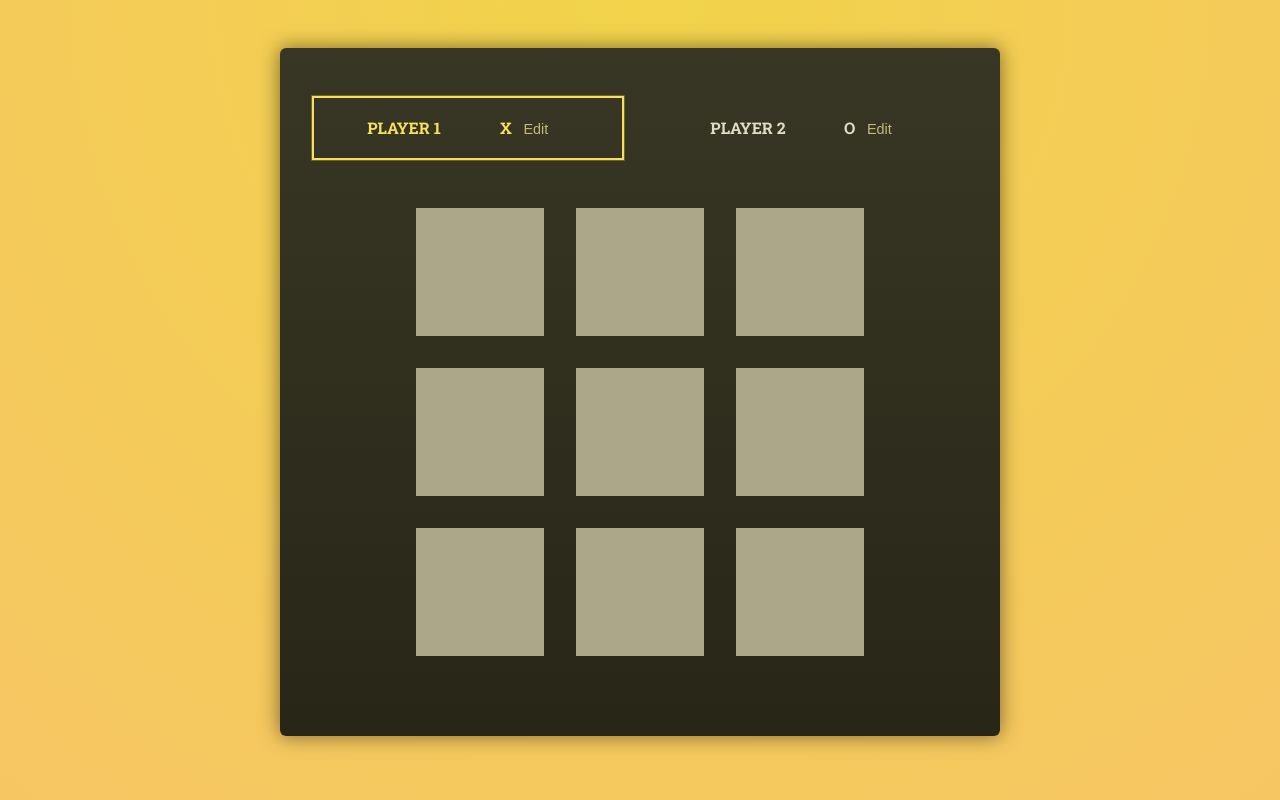
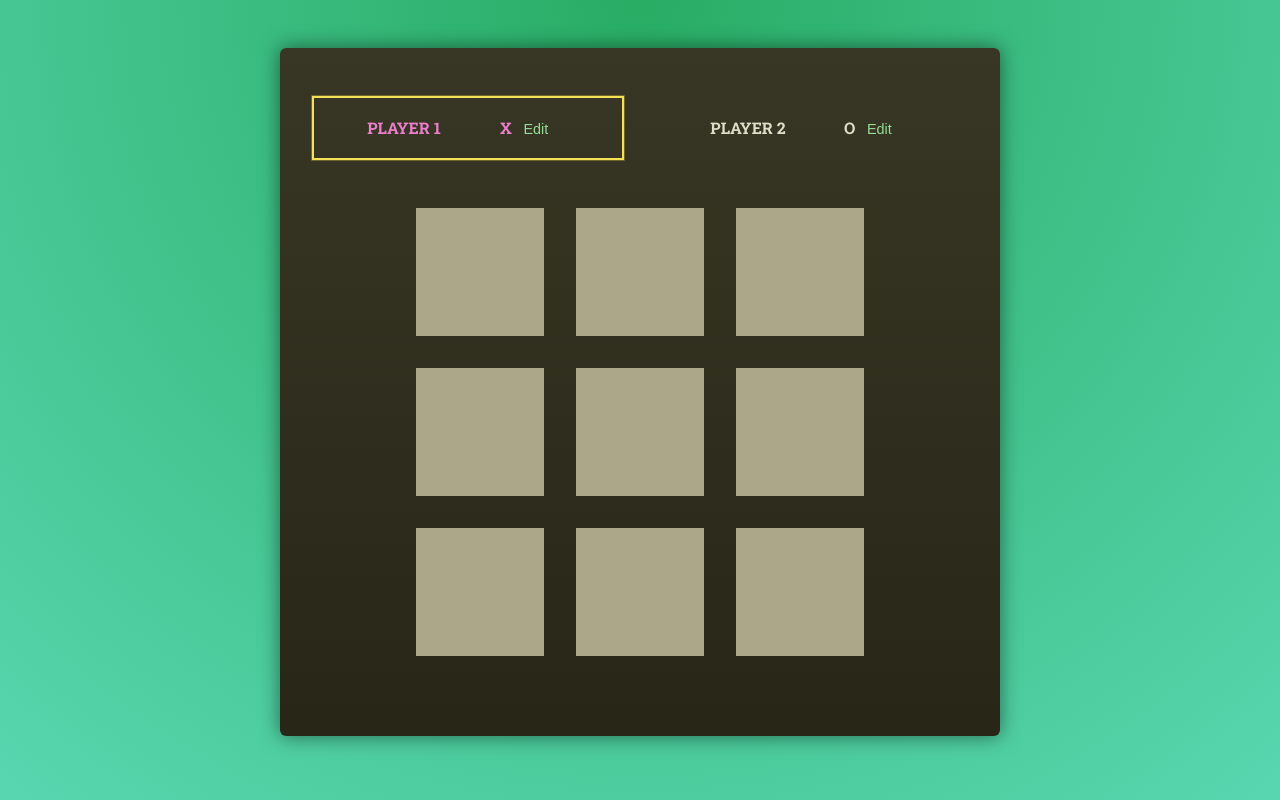
Before and after one commit to bbkbyti/tic-tac-toe, a React (Create React App) app in the folder my-app/: page / in a window 1280 px wide. Shown: the top 800 px of the page. Built offline with nearby package versions, Linux system fonts and the light colour scheme; a web font is replaced by a local one.

Commit message:
player name input does not work. working to fix this issue.

```diff
--- a/my-app/src/index.css
+++ b/my-app/src/index.css
@@ -20,8 +20,8 @@ html {
 body {
   background: radial-gradient(
     circle at top,
-    rgba(241, 210, 70, 0.98),
-    rgba(250, 176, 103, 0.87)
+    rgba(36, 171, 97, 0.98),
+    rgba(103, 250, 240, 0.821)
   );
   background-repeat: repeat;
   background-size: 100% 100%, 30% 30%, 100% 100%;
@@ -80,14 +80,14 @@ h1 {
 
 #players.highlight-player li.active .player-name,
 #players.highlight-player li.active .player-symbol {
-  color: #f6e35a;
+  color: #ec7ecd;
 }
 
 #players button {
   width: 3rem;
   border: none;
   background: none;
-  color: #c3ba78;
+  color: #96dc97;
   font-size: 0.9rem;
   cursor: pointer;
   transition: color 0.2s;
@@ -96,7 +96,7 @@ h1 {
 }
 
 #players button:hover {
-  color: #f8ca31;
+  color: #96dc97;
 }
 
 .player {
@@ -150,7 +150,7 @@ ol {
 #pre-game button {
   cursor: pointer;
   background: none;
-  color: #f8c031;
+  color: #96dc97;
   border: none;
   font-family: "Caprasimo", cursive;
   font-size: 4rem;
```
